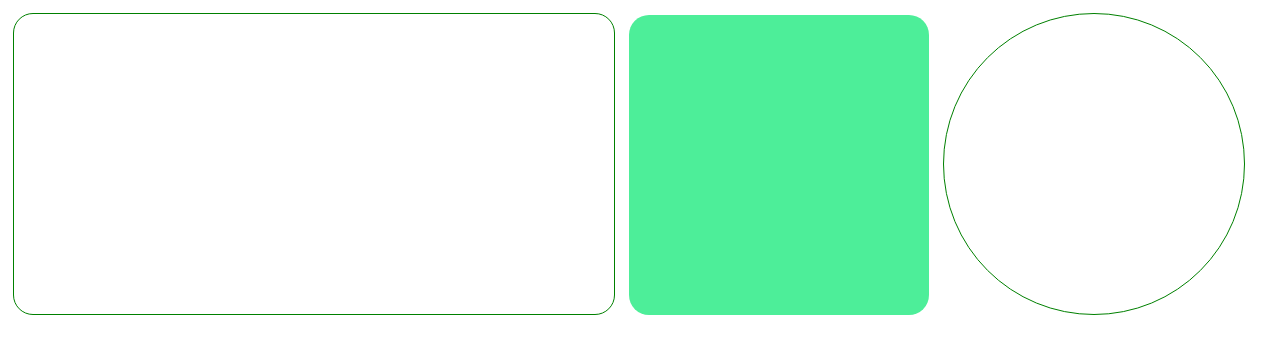
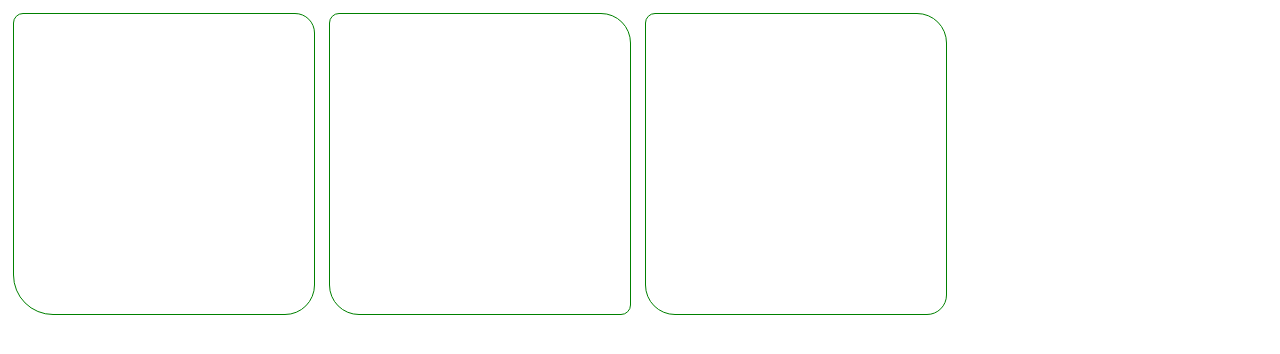
Before and after one commit to LeoonWi/CSS_Exercises, a plain HTML site: page exe1.html in a window 1280 px wide. Drawn offline with Linux system fonts and the light colour scheme.

Commit message:
Разные скругления

```diff
--- a/exe1.html
+++ b/exe1.html
@@ -7,30 +7,23 @@
     <title>Exercise</title>
     <style>
         div {
+            width: 300px;
+            height: 300px;
             margin: 5px;
             display: inline-block;
+            border: 1px solid green;
         }
 
         #one {
-            width: 600px;
-            height: 300px;
-            border: 1px solid green;
-            border-radius: 20px;
+            border-radius: 10px 20px 30px 40px;
         }
 
         #two {
-            width: 300px;
-            height: 300px;
-            border-radius: 20px;
-            background-color: #4dee99;
-
+            border-radius: 10px 30px;
         }
 
         #three {
-            width: 300px;
-            height: 300px;
-            border-radius: 50%;
-            border: 1px solid green;
+            border-radius: 10px 30px 20px;
         }
     </style>
 </head>
```
